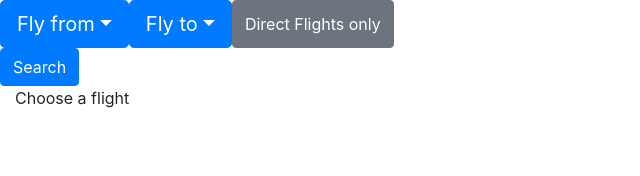
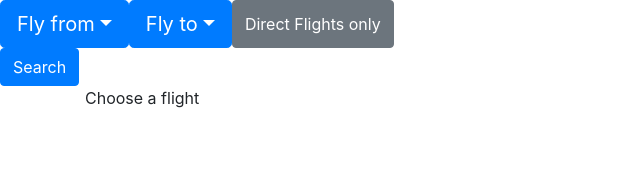
Before and after one commit to Joshuan92/hackathon5, a React app: page / in a window 1280 px wide. Shown: the top 176 px of the page, without its empty margins (0-640 px from the left). Built offline with nearby package versions, Linux system fonts and the light colour scheme.

Commit message:
back to what was working

```diff
--- a/src/Components/App.jsx
+++ b/src/Components/App.jsx
@@ -43,7 +43,7 @@ const App = () => {
     } else if (searchStatus === "searching") {
       return <Spinner color='dark' />
     } else if (flightData.data.length !== 0) {
-      return flightData.data.map((flight, index) => (
+      return flightData.data.slice(0,1).map((flight, index) => (
         <Flight flightData={flight} key={index} />
       ))
     } else if (flightData.data.length === 0) {
@@ -78,11 +78,10 @@ const App = () => {
       <Button color='primary' onClick={handleSearch}>
         Search
       </Button>
-      <Pagination data={flightData}>
         <div className='container'>
           <div>{flights}</div>
         </div>
-      </Pagination>
+
     </>
   );
 };
--- a/src/Components/Pagination.jsx
+++ b/src/Components/Pagination.jsx
@@ -5,16 +5,18 @@ class Pagination extends React.Component {
     super(props, context);
     this.state = {
       currentPage: null,
-        pageCount: null
-      }
+      pageCount: null,
+      pageSize: 5
+    };
   }
 
-    componentWillMount() {
-      const startingPage = this.props.startingPage
-        ? this.props.startingPage
-        : 1;
+  componentDidMount() {
+    //   const startingPage = this.props.startingPage
+    //     ? this.props.startingPage
+    //     : 1;
+    const startingPage = 1;
     const data = this.props.data;
-      const pageSize = this.props.pageSize;
+    const pageSize = this.state.pageSize;
     let pageCount = parseInt(data.length / pageSize);
     if (data.length % pageSize > 0) {
       pageCount++;
@@ -26,15 +28,16 @@ class Pagination extends React.Component {
   }
 
   setCurrentPage(num) {
-      this.setState({currentPage: num});
+    this.setState({ currentPage: num });
   }
 
   createControls() {
     let controls = [];
     const pageCount = this.state.pageCount;
     for (let i = 1; i <= pageCount; i++) {
-        const baseClassName = 'pagination-controls__button';
-        const activeClassName = i === this.state.currentPage ? `${baseClassName}--active` : '';
+      const baseClassName = "pagination-controls__button";
+      const activeClassName =
+        i === this.state.currentPage ? `${baseClassName}--active` : "";
       controls.push(
         <div
           className={`${baseClassName} ${activeClassName}`}
@@ -48,40 +51,29 @@ class Pagination extends React.Component {
   }
 
   createPaginatedData() {
-        console.log(this.props.data);
-
     const data = this.props.data;
-      const pageSize = this.props.pageSize;
+    const pageSize = this.state.pageSize;
     const currentPage = this.state.currentPage;
     const upperLimit = currentPage * pageSize;
-      const dataSlice = data.slice((upperLimit - pageSize), upperLimit);
+    const dataSlice = data.slice(upperLimit - pageSize, upperLimit);
+    console.log(dataSlice);
+
     return dataSlice;
   }
 
   render() {
     return (
       <div className='pagination'>
-          <div className='pagination-controls'>
-            {this.createControls()}
-          </div>
+        <div className='pagination-controls'>{this.createControls()}</div>
         <div className='pagination-results'>
-            {React.cloneElement(this.props.children, {data: this.createPaginatedData()})}
+          {React.cloneElement(this.props.children, {
+            data: this.createPaginatedData()
+          })}
         </div>
       </div>
     );
   }
 
-
-//   Pagination.propTypes = {
-//     data: React.PropTypes.array.isRequired,
-//     pageSize: React.PropTypes.number.isRequired,
-//     startingPage: React.PropTypes.number.isRequired
-//   };
-
-//   Pagination.defaultProps = {
-//     pageSize: 25,
-//     startingPage: 1
-//   };
 }
 export default Pagination;
 //   class Example extends React.Component {
@@ -117,3 +109,14 @@ export default Pagination;
 //     <App />,
 //     document.getElementById('app')
 //   );
+
+  //   Pagination.propTypes = {
+  //     data: React.PropTypes.array.isRequired,
+  //     pageSize: React.PropTypes.number.isRequired,
+  //     startingPage: React.PropTypes.number.isRequired
+  //   };
+
+  //   Pagination.defaultProps = {
+  //     pageSize: 25,
+  //     startingPage: 1
+  //   };
--- a/src/index.html
+++ b/src/index.html
@@ -1,29 +1,26 @@
 <html lang="en">
   <head>
-    <meta charset="UTF-8">
-    <meta name="viewport" content="width=device-width, initial-scale=1.0">
-    <meta http-equiv="X-UA-Compatible" content="ie=edge">
+    <meta charset="UTF-8" />
+    <meta name="viewport" content="width=device-width, initial-scale=1.0" />
+    <meta http-equiv="X-UA-Compatible" content="ie=edge" />
     <title>React project</title>
 
     <style>
       .container {
         display: flex;
-        flex-wrap: wrap
+        flex-wrap: wrap;
       }
 
       .flightDetail {
         border: 1px solid black;
         margin: 1rem;
-        padding: .5rem;
+        padding: 0.5rem;
       }
-
     </style>
   </head>
   <body>
-
     <div id="app"></div>
 
     <script src="/app.js"></script>
-
   </body>
 </html>
```
Lines whose indentation alone changed are shown as unchanged.
